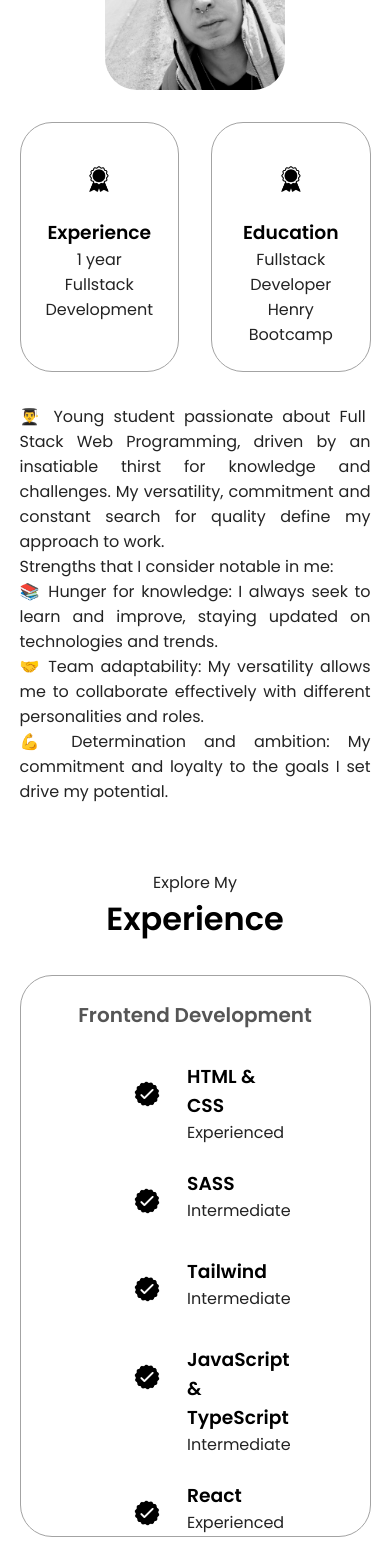
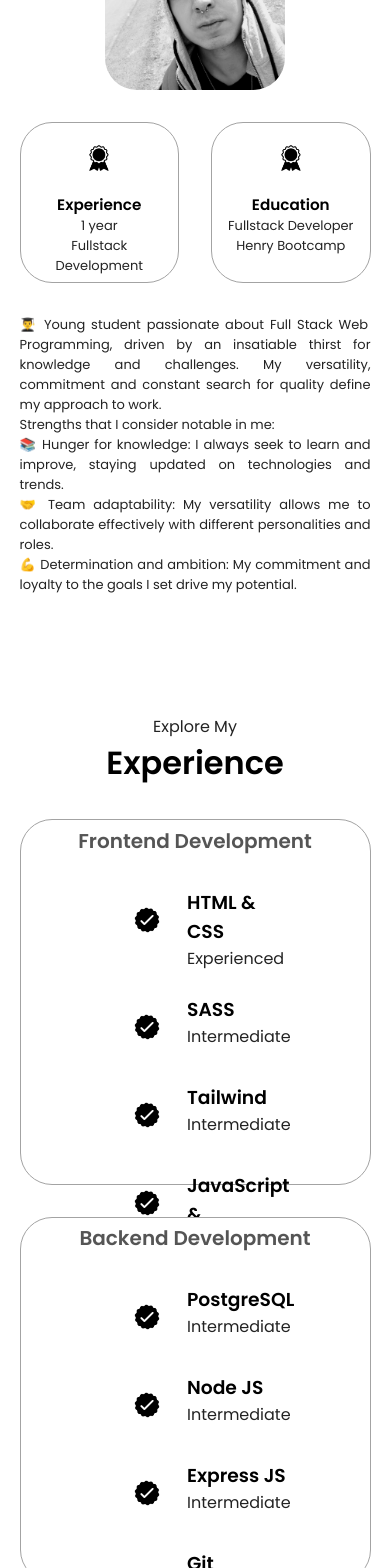
Before and after one commit to JoaquinHAcosta/newPortfolio, a React (Vite) app: page / in a window 390 px wide. Shown: the part 1040-2608 px from the top of the page. Built offline with nearby package versions, Linux system fonts and the light colour scheme.

Commit message:
some responsive fixes

```diff
--- a/src/App.css
+++ b/src/App.css
@@ -434,14 +434,32 @@ footer p {
 
 @media screen and (max-width: 1400px) {
   #profile {
-    height: 83vh;
+    height: 79vh;
     margin-bottom: 6rem;
+  }
+
+  #about {
+    height: 100vh;
+  }
+
+  .details-container {
+    padding: 0.7vh;
+    font-size: 13px;
+  }
+
+  .text-container p {
+    font-size: 13px;
+  }
+
+  .article-container {
+    height: 290px;
   }
 
   .about-containers {
     flex-wrap: wrap;
   }
 }
+
 
 @media screen and (max-width: 1200px) {
   #desktop-nav {
```
